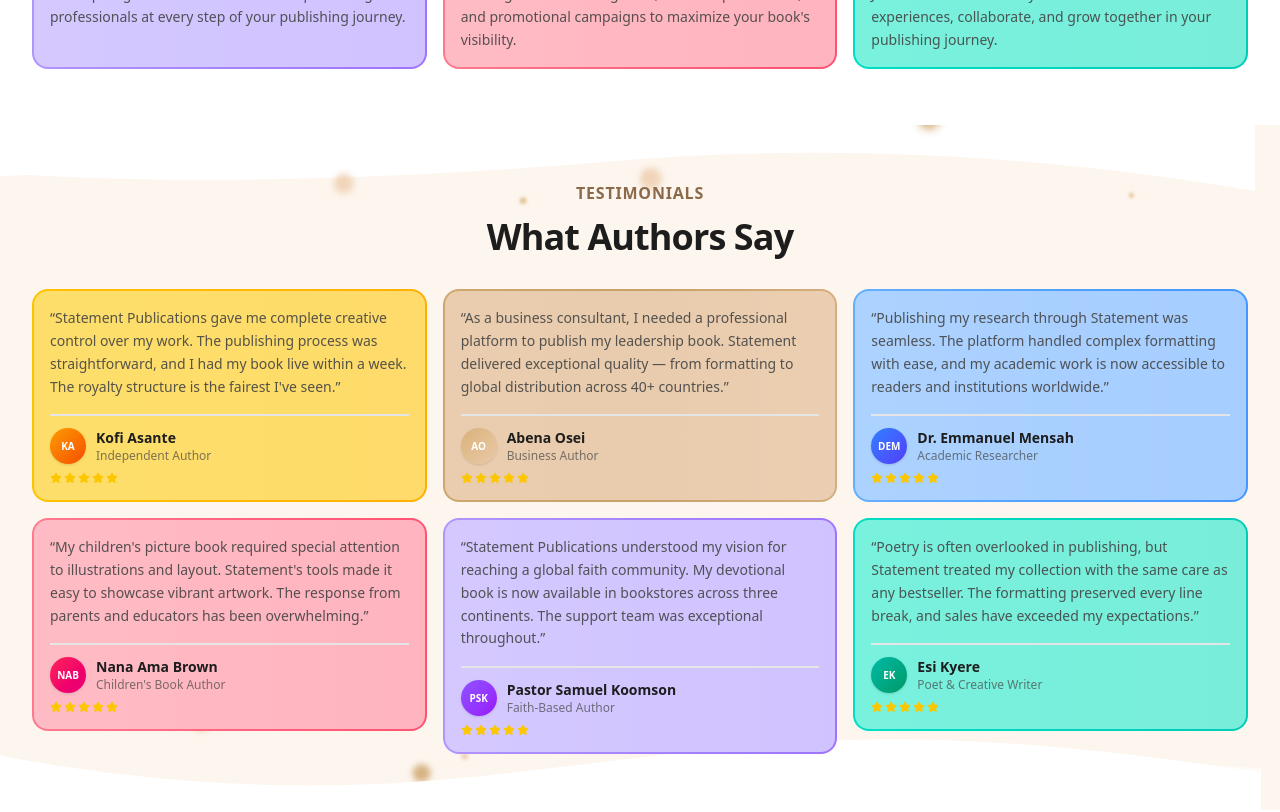
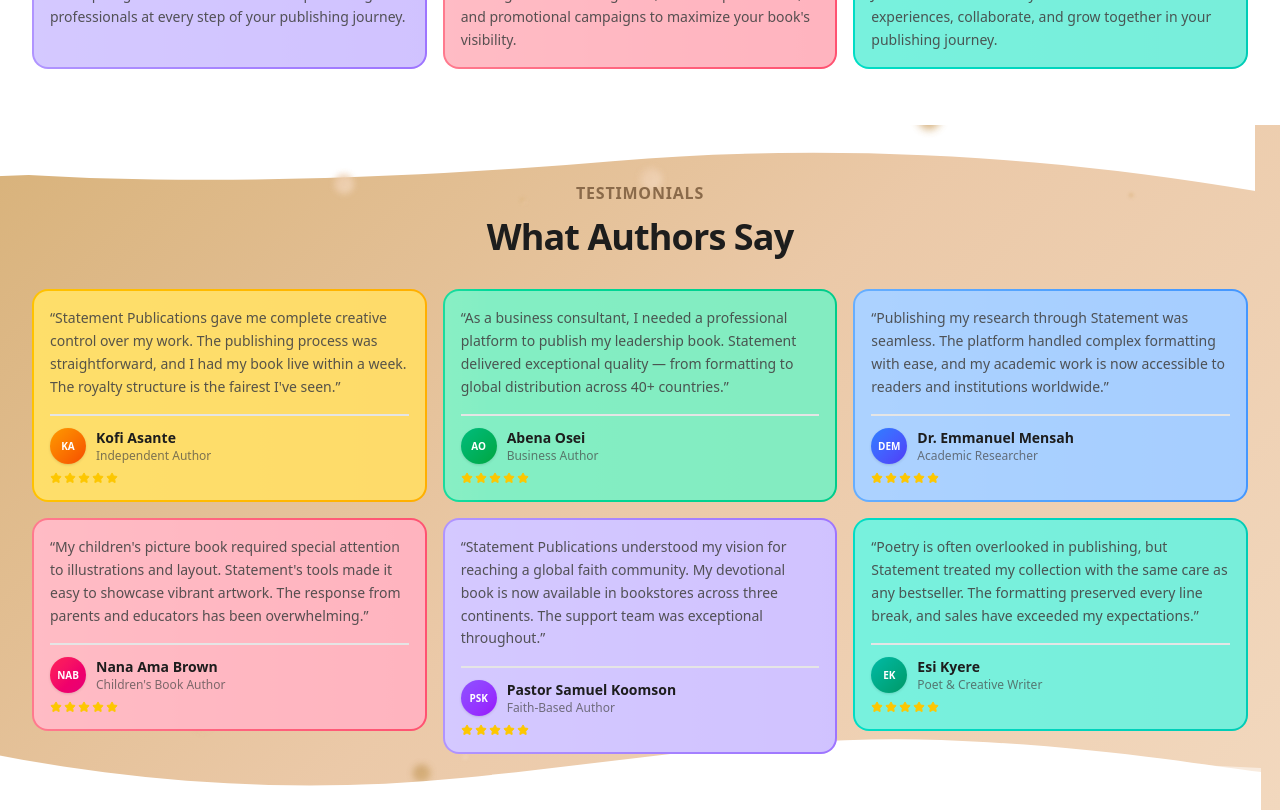
Before and after one commit to Johnfavour-maidu/statement-publications, a Next.js app in the folder apps/publications/: page /about in a window 1280 px wide. Shown: the part 2200-3012 px from the top of the page. Built offline with nearby package versions, Linux system fonts and the light colour scheme; a web font is replaced by a local one.

Commit message:
feat: testimonials section uses CTA gradient, second card changed to emerald green

```diff
--- a/apps/publications/src/app/(public)/about/page.tsx
+++ b/apps/publications/src/app/(public)/about/page.tsx
@@ -47,7 +47,7 @@ const whyChooseUs = [
 
 const testimonials = [
   { name: "Kofi Asante", role: "Independent Author", quote: "Statement Publications gave me complete creative control over my work. The publishing process was straightforward, and I had my book live within a week. The royalty structure is the fairest I've seen.", rating: 5, color: "from-amber-500 to-orange-600", bg: "bg-amber-200/80", gradientBorder: "from-amber-300 via-amber-400 to-amber-500", separatorColor: "border-amber-400" },
-  { name: "Abena Osei", role: "Business Author", quote: "As a business consultant, I needed a professional platform to publish my leadership book. Statement delivered exceptional quality — from formatting to global distribution across 40+ countries.", rating: 5, color: "from-[#D8B27A] to-[#EBC9A8]", bg: "bg-[#F2D8BE]/80", gradientBorder: "from-[#D8B27A] via-[#C9A06A] to-[#EBC9A8]", separatorColor: "border-[#D8B27A]" },
+  { name: "Abena Osei", role: "Business Author", quote: "As a business consultant, I needed a professional platform to publish my leadership book. Statement delivered exceptional quality — from formatting to global distribution across 40+ countries.", rating: 5, color: "from-emerald-500 to-green-600", bg: "bg-emerald-200/80", gradientBorder: "from-emerald-300 via-emerald-400 to-emerald-500", separatorColor: "border-emerald-400" },
   { name: "Dr. Emmanuel Mensah", role: "Academic Researcher", quote: "Publishing my research through Statement was seamless. The platform handled complex formatting with ease, and my academic work is now accessible to readers and institutions worldwide.", rating: 5, color: "from-blue-500 to-indigo-600", bg: "bg-blue-200/80", gradientBorder: "from-blue-300 via-blue-400 to-blue-500", separatorColor: "border-blue-400" },
   { name: "Nana Ama Brown", role: "Children's Book Author", quote: "My children's picture book required special attention to illustrations and layout. Statement's tools made it easy to showcase vibrant artwork. The response from parents and educators has been overwhelming.", rating: 5, color: "from-rose-500 to-pink-600", bg: "bg-rose-200/80", gradientBorder: "from-rose-300 via-rose-400 to-rose-500", separatorColor: "border-rose-400" },
   { name: "Pastor Samuel Koomson", role: "Faith-Based Author", quote: "Statement Publications understood my vision for reaching a global faith community. My devotional book is now available in bookstores across three continents. The support team was exceptional throughout.", rating: 5, color: "from-violet-500 to-purple-600", bg: "bg-violet-200/80", gradientBorder: "from-violet-300 via-violet-400 to-violet-500", separatorColor: "border-violet-400" },
@@ -258,7 +258,7 @@ export default function AboutPage() {
       </section>
 
       {/* ── Testimonials ────────────────────────────────── */}
-      <section className="relative py-10 sm:py-14 bg-[#FDF6EE] overflow-hidden">
+      <section className="relative py-10 sm:py-14 overflow-hidden" style={{ background: "linear-gradient(135deg, #D8B27A 0%, #EBC9A8 50%, #F2D8BE 100%)" }}>
         <AboutTestimonialsWaveTop />
         <FloatingBubbles />
         <div className="relative z-10 mx-auto max-w-7xl px-4 sm:px-6 lg:px-8">
```
